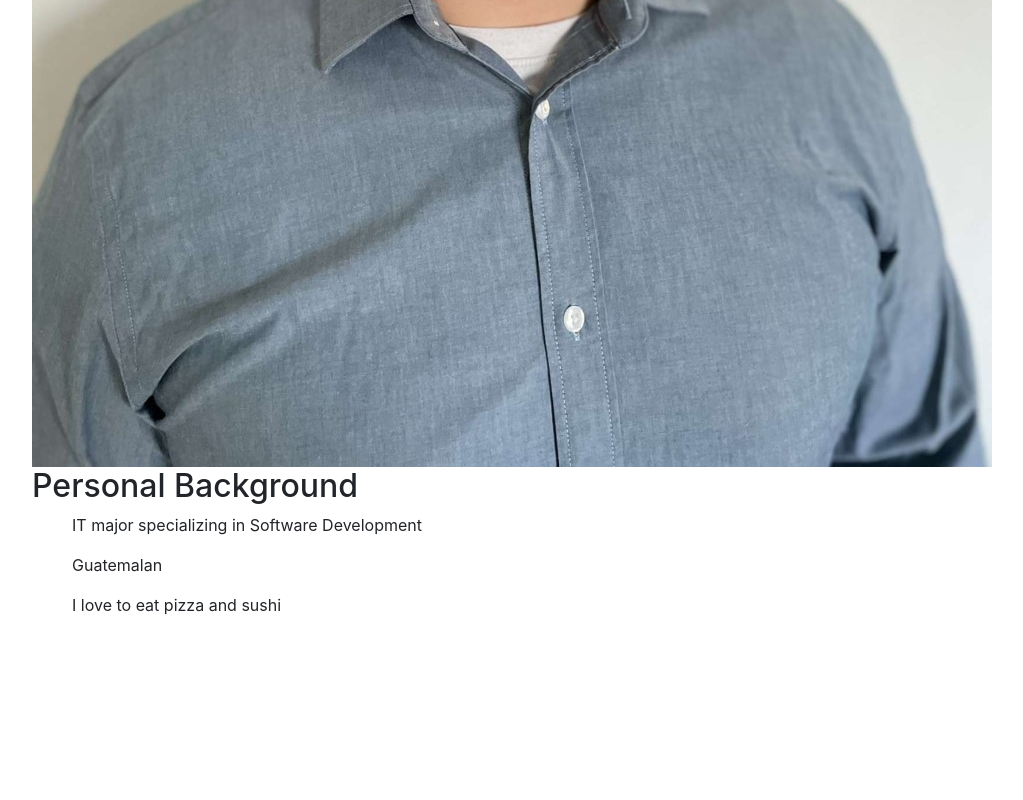
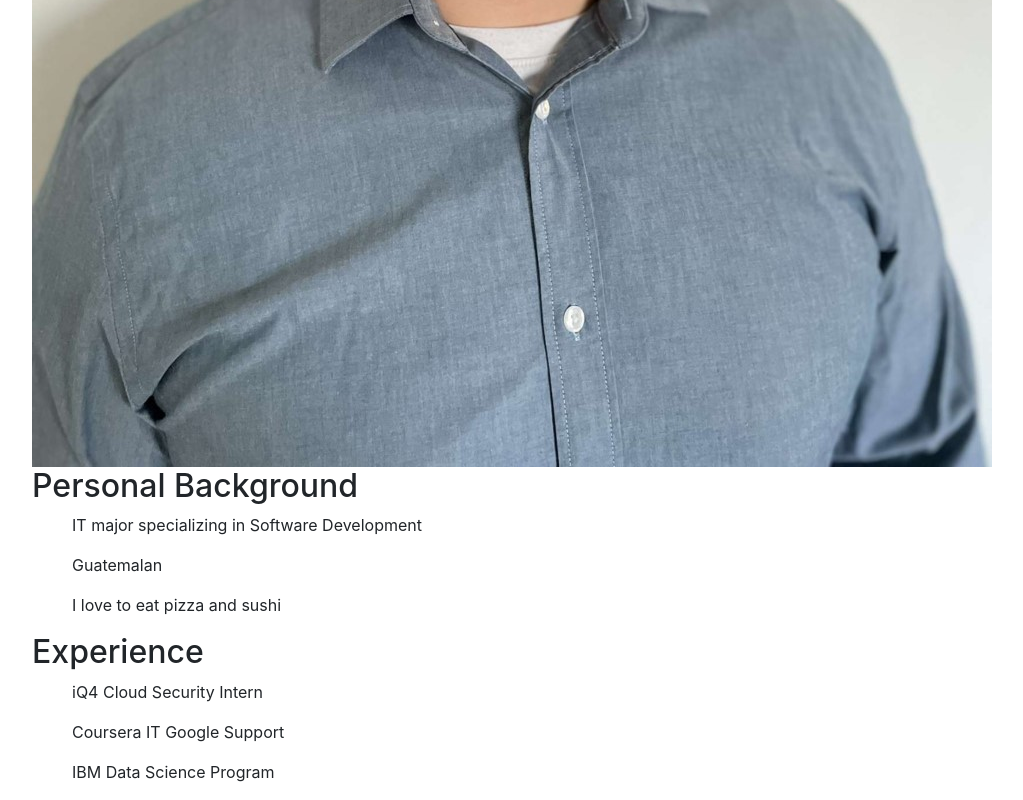
Before and after one commit to IT3049C-Lively-FA23/online-portfolio-Wilmer19, a website: page index.html in a window 1280 px wide. Shown: the part 869-1669 px from the top of the page, without its empty margins (53-1076 px from the left). Before the commit the page ends 1502 px from the top, so only its background shows below. Drawn offline with nearby package versions, Linux system fonts and the light colour scheme.

Commit message:
Added experience

```diff
--- a/index.html
+++ b/index.html
@@ -28,7 +28,11 @@
       <ul>I love to eat pizza and sushi</ul>
     </div>
 
-
+    <div class="experience">
+      <h2>Experience</h2>
+      <ol>iQ4 Cloud Security Intern</ol>
+      <ol>Coursera IT Google Support</ol>
+      <ol>IBM Data Science Program</ol>
     </div>
   </div>
 
```
